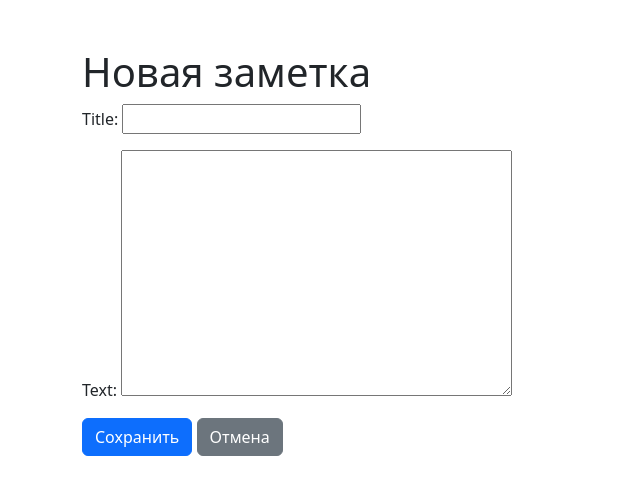
After one commit to b1tn3zy2-arch/NoteGrafov, a Django app: page /create/ in a window 1280 px wide. The commit adds this page. Shown: the top 495 px of the page, without its empty margins (0-640 px from the left). Run offline with Django 5.2, Linux system fonts and the light colour scheme.

Commit message:
Add create note template

```diff
--- /dev/null
+++ b/templates/notes/create.html
@@ -0,0 +1,17 @@
+<!DOCTYPE html>
+<html lang="ru">
+<head>
+    <meta charset="UTF-8">
+    <title>Новая заметка</title>
+    <link href="https://cdn.jsdelivr.net/npm/bootstrap@5.3.0/dist/css/bootstrap.min.css" rel="stylesheet">
+</head>
+<body class="container mt-5">
+    <h1>Новая заметка</h1>
+    <form method="post">
+        {% csrf_token %}
+        {{ form.as_p }}
+        <button type="submit" class="btn btn-primary">Сохранить</button>
+        <a href="{% url 'note_list' %}" class="btn btn-secondary">Отмена</a>
+    </form>
+</body>
+</html>
--- a/templates/notes/list.html
+++ b/templates/notes/list.html
@@ -7,6 +7,7 @@
 </head>
 <body class="container mt-5">
     <h1>Мои заметки</h1>
+    <a href="{% url 'note_create' %}" class="btn btn-primary mb-3">Создать заметку</a>
 
     {% for note in notes %}
         <div class="card mb-2">
```
